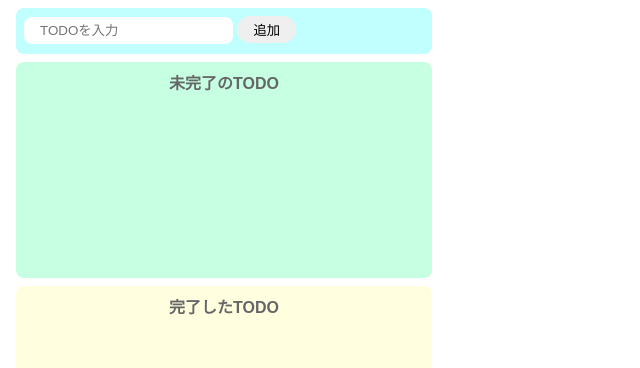
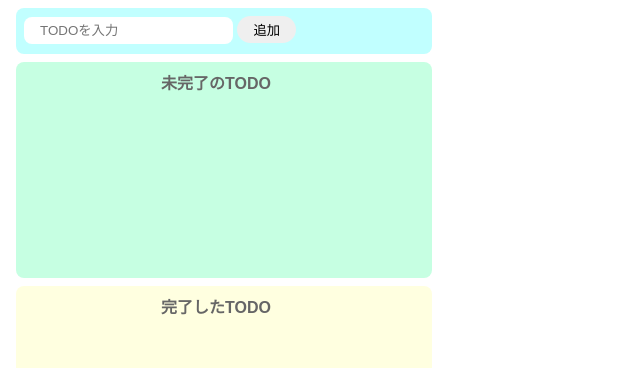
Before and after one commit to Miz-dev/todo-js, a website built with Parcel: page index.html in a window 1280 px wide. Shown: the top 368 px of the page, 0-640 px from the left. Built offline with nearby package versions, Linux system fonts and the light colour scheme.

Commit message:
Update styles.css

```diff
--- a/src/styles.css
+++ b/src/styles.css
@@ -22,7 +22,7 @@ button:hover {
   cursor: pointer;
 }
 
-li {
+p {
   margin-right: 16px;
 }
 
```
